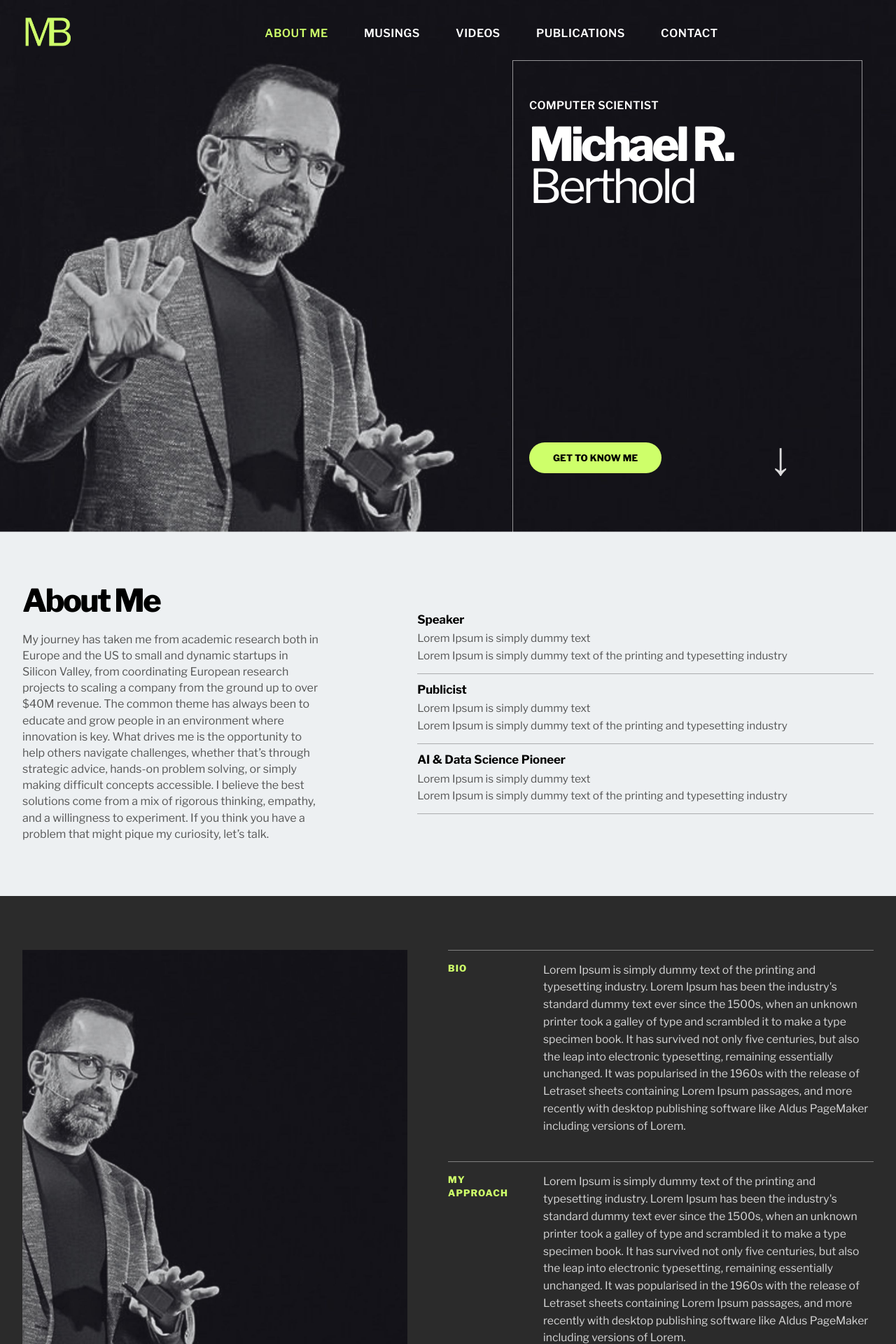
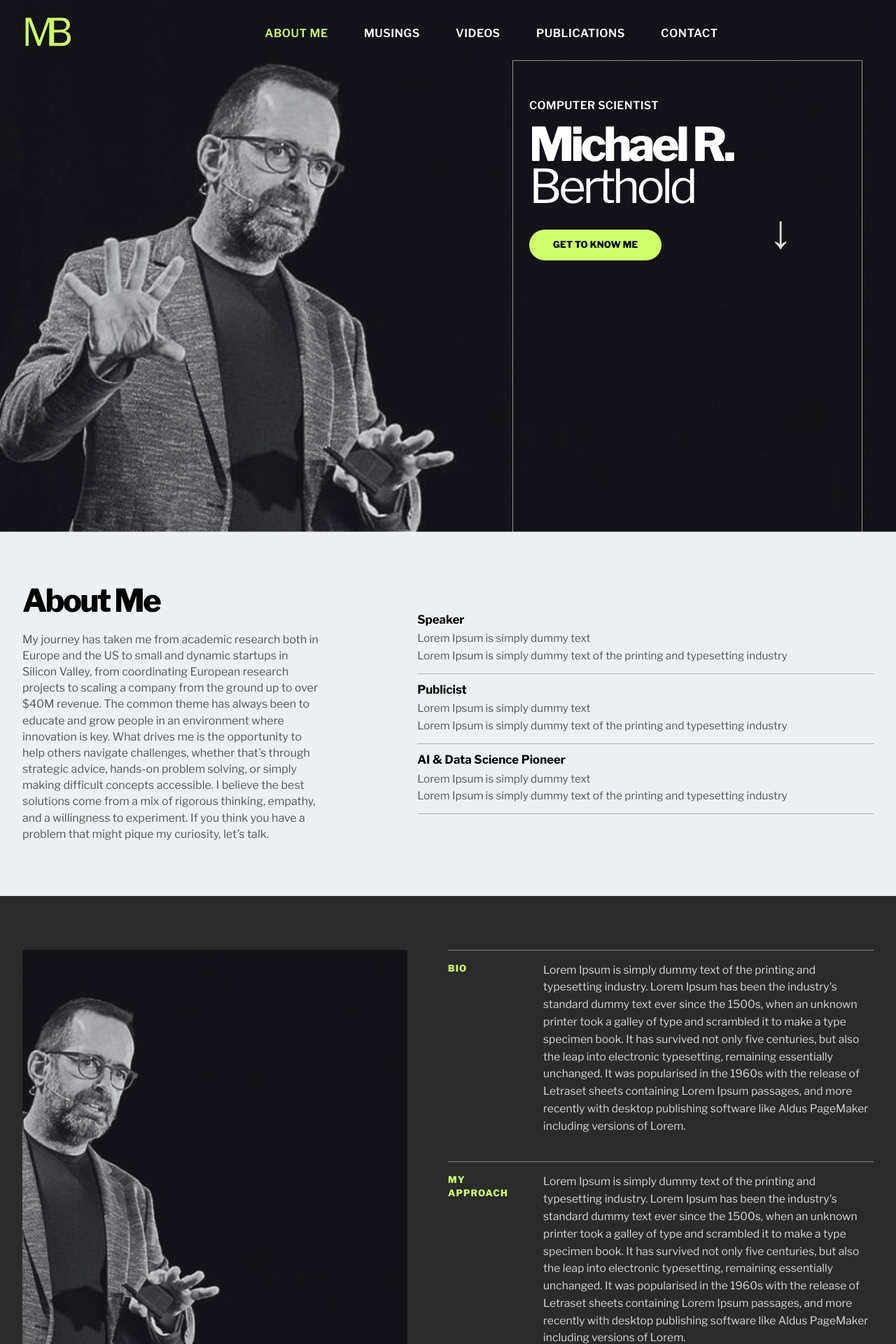
Before and after one commit to lacahelpme/mb, a Jekyll site: the page built from index.html, in a window 1280 px wide. Shown: the top 1920 px of the page at 70% size. Built offline with Jekyll 4.4.1, drawn with Linux system fonts in a browser that asks for light colours.

Commit message:
Update style.css

```diff
--- a/assets/css/style.css
+++ b/assets/css/style.css
@@ -294,7 +294,6 @@ p:last-child, h1:last-child, h2:last-child, h3:last-child, h4:last-child {
   height: auto;
   min-height: 100%;
   padding: 142px 52px 72px 72px;
-  display: grid;
   display: flex;
   flex-direction: column;
   width: 100%;
@@ -313,7 +312,7 @@ p:last-child, h1:last-child, h2:last-child, h3:last-child, h4:last-child {
   max-width: 100%;
   align-self: start;
   padding-top: 0;
-  margin-bottom: 142px;
+  margin-bottom: 52px;
 }
 
 .hero-kicker {
@@ -346,9 +345,9 @@ p:last-child, h1:last-child, h2:last-child, h3:last-child, h4:last-child {
 }
 
 .hero-actions {
-  margin-top: auto;
+  margin-top: 0;
   display: flex;
-  align-items: center;
+  align-items: baseline;
   justify-content: space-between;
   gap: 24px;
 }
```
